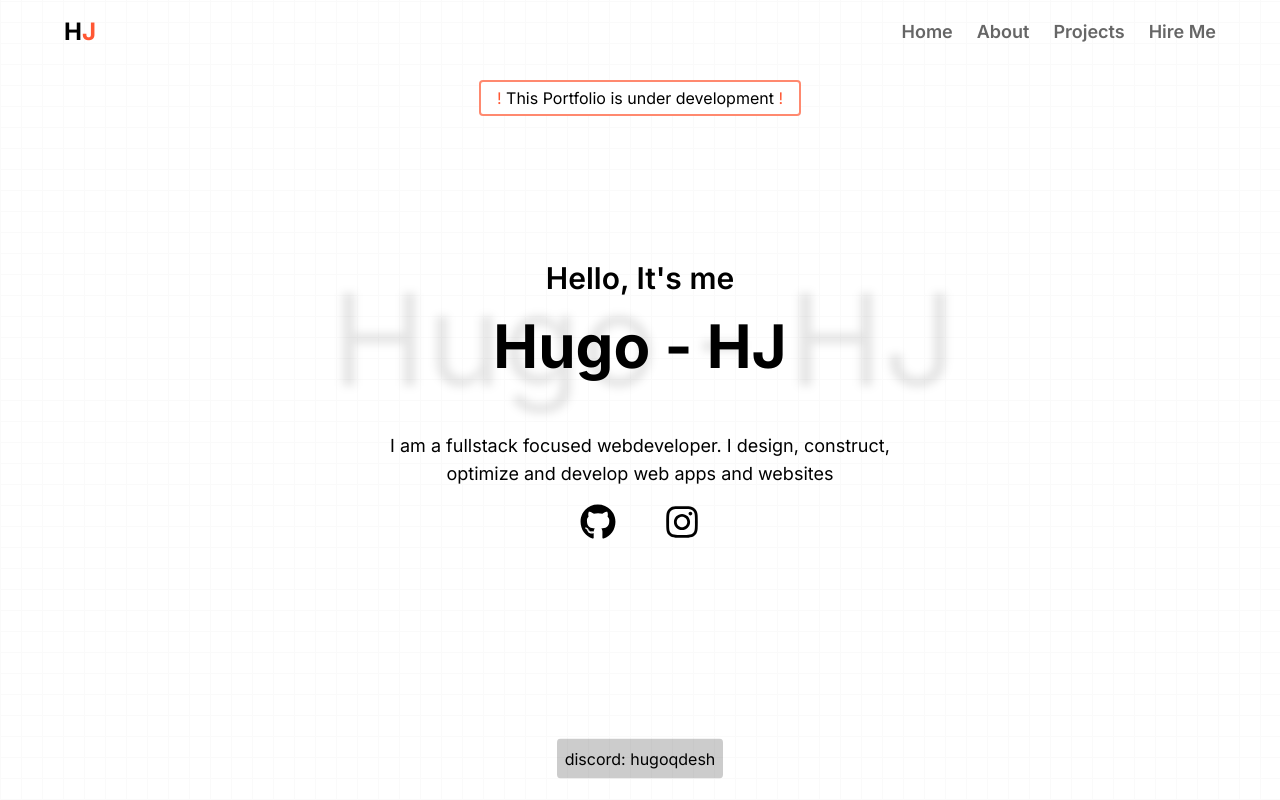
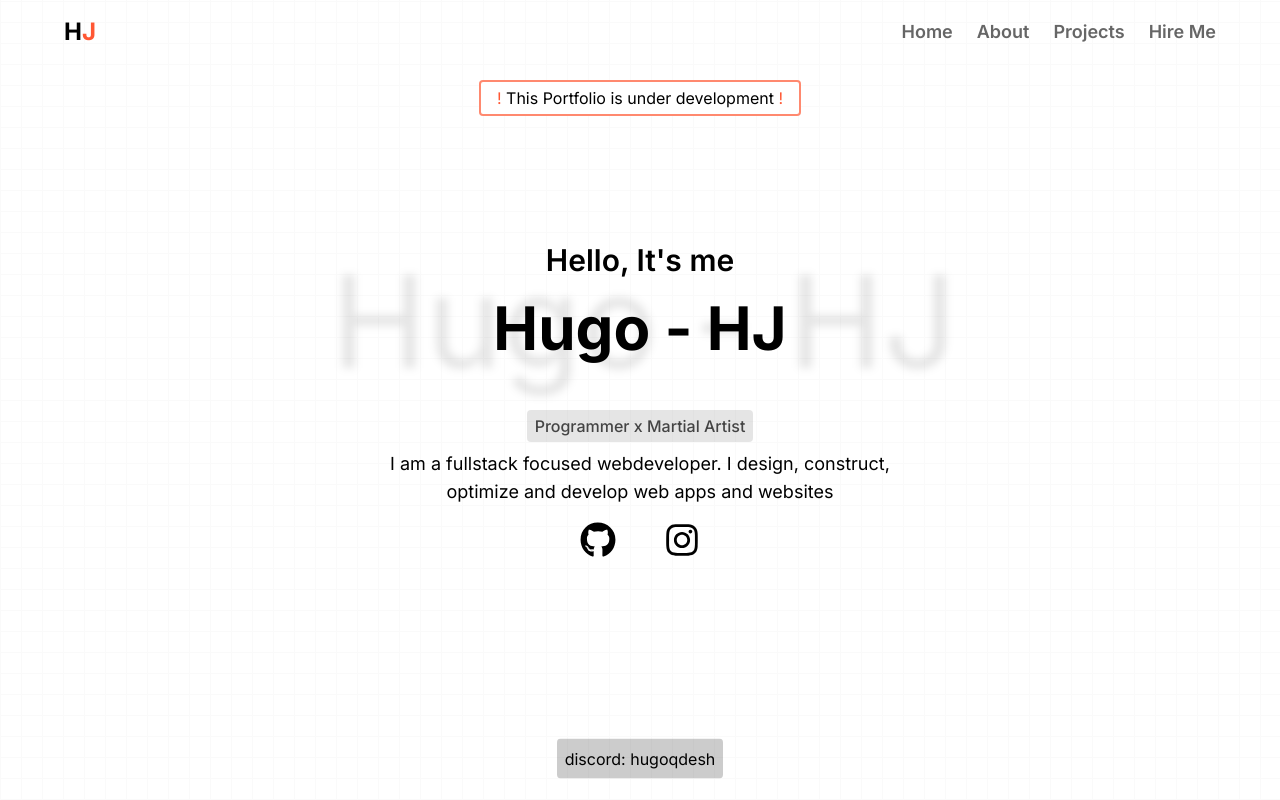
Before and after one commit to hugoqdesh/portfolio, a Next.js app: page / in a window 1280 px wide. Built offline with nearby package versions, Linux system fonts and the light colour scheme.

Commit message:
Update page.tsx

```diff
--- a/app/page.tsx
+++ b/app/page.tsx
@@ -47,6 +47,12 @@ export default function Home() {
           </h1>
         </div>
 
+        <div className="bg-black/10 rounded py-1 px-2 -mb-4 mt-3">
+          <p className="text-md font-medium text-black/70">
+            Programmer x Martial Artist
+          </p>
+        </div>
+
         <p className="max-w-sm md:max-w-lg text-lg mt-4 select-text">
           I am a fullstack focused webdeveloper. I design, construct, optimize
           and develop web apps and websites
```
